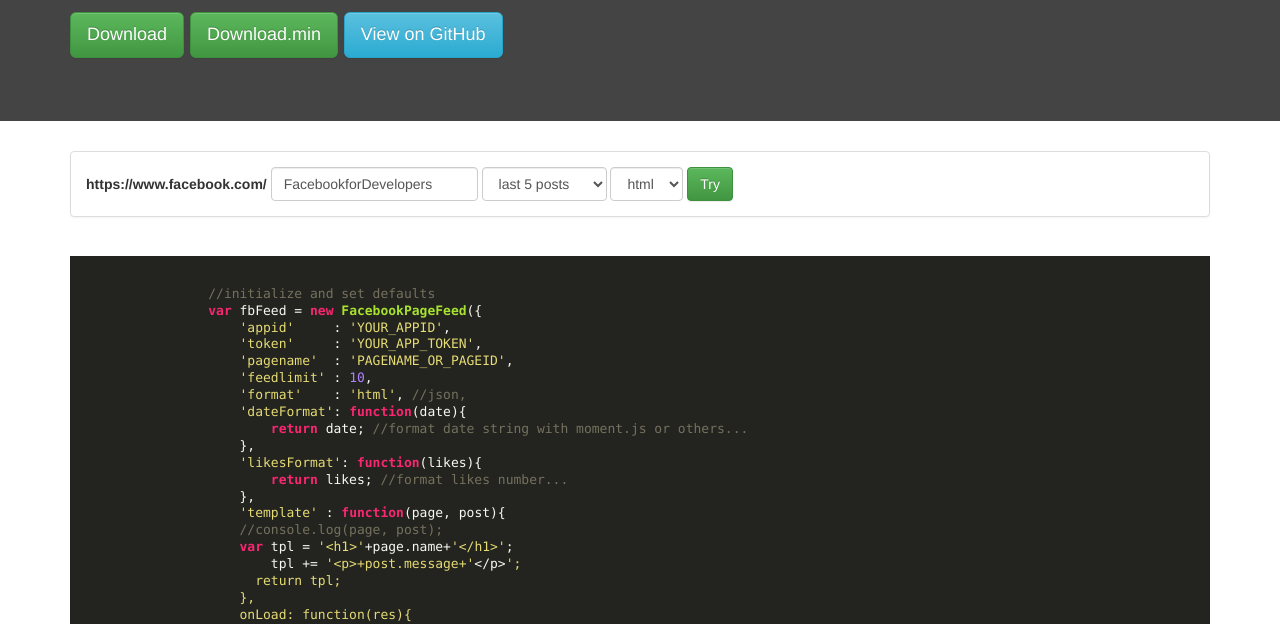
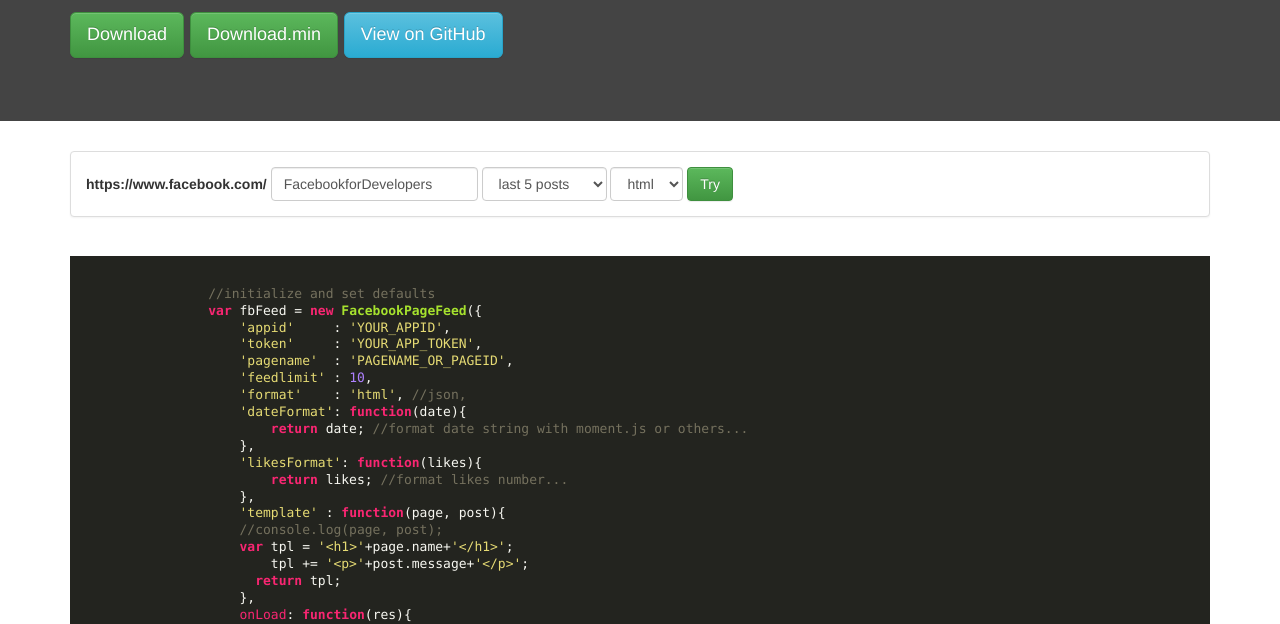
Before and after one commit to ogilvieira/FacebookPageFeed, a website: page index.html in a window 1280 px wide. Shown: the part 180-804 px from the top of the page. Drawn offline with nearby package versions, Linux system fonts and the light colour scheme.

Commit message:
update code area in landing page

```diff
--- a/index.html
+++ b/index.html
@@ -90,7 +90,7 @@
                     'template' : function(page, post){
                     //console.log(page, post);
                     var tpl = '&lt;h1&gt;'+page.name+'&lt;/h1&gt;';
-                        tpl += '&lt;p&gt;+post.message+'&lt;/p&gt;';
+                        tpl += '&lt;p&gt;'+post.message+'&lt;/p&gt;';
                       return tpl;
                     },
                     onLoad: function(res){
```
